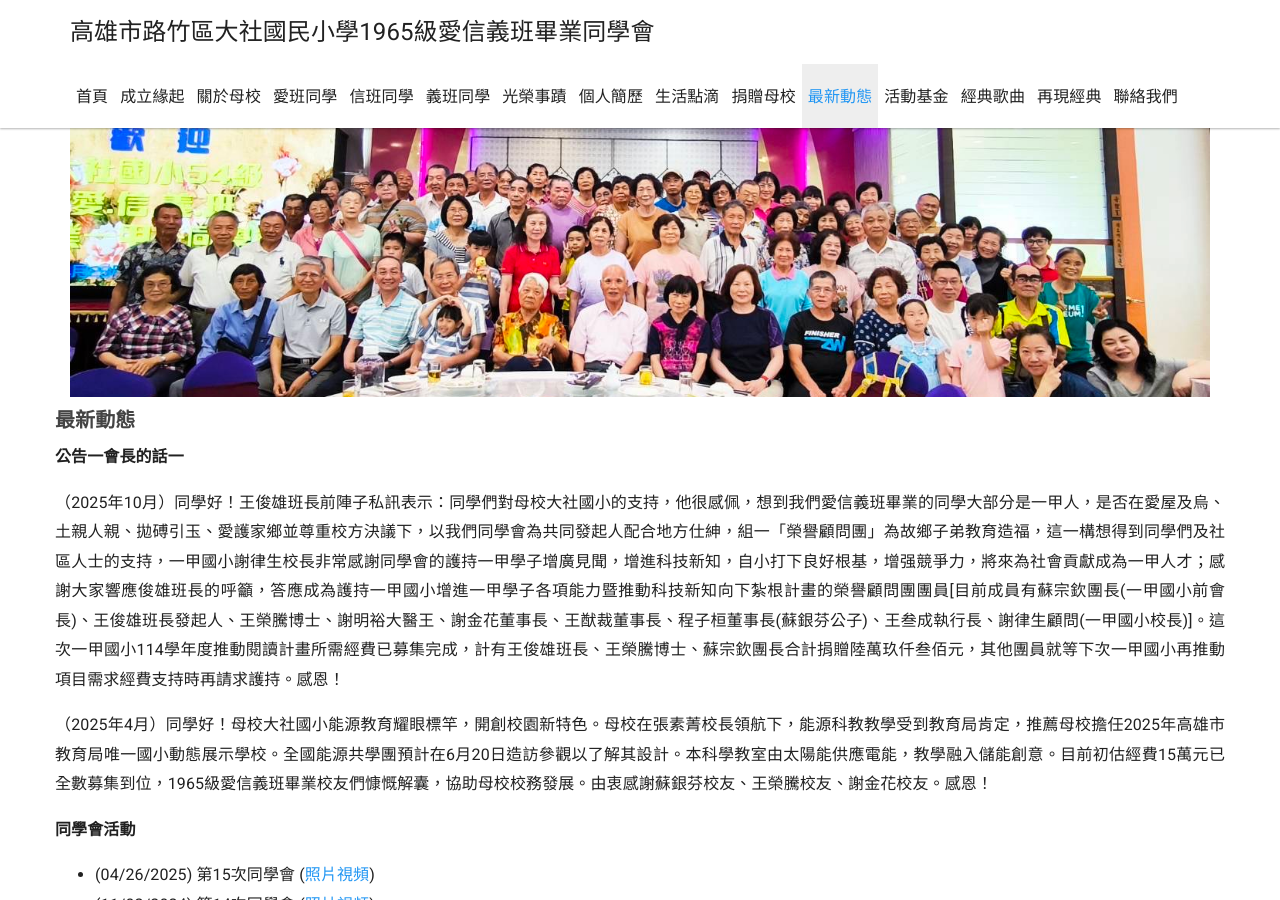
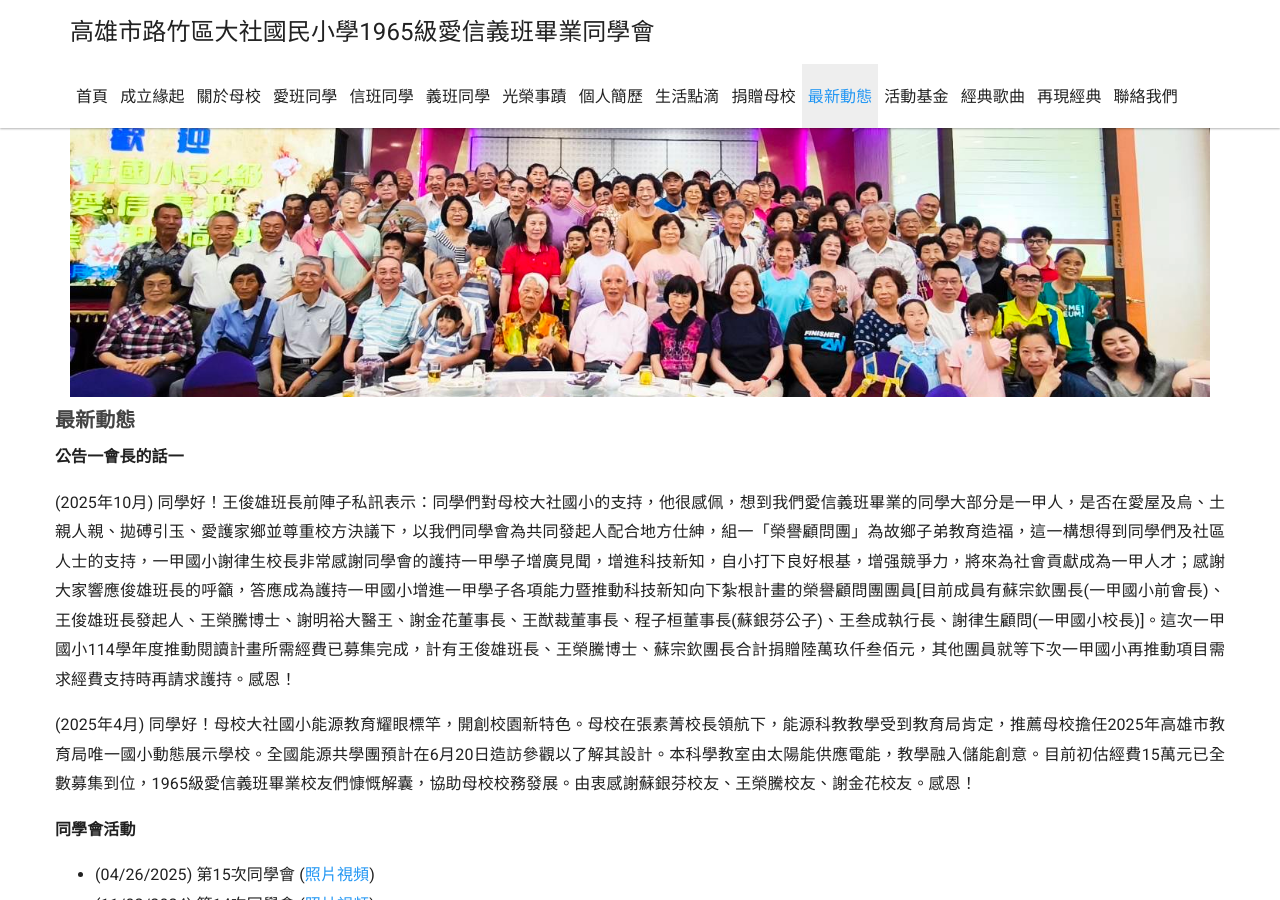
Before and after one commit to dashe1965/dashe1965.github.io, a Jekyll site: the page built from _docs/update/update.md, in a window 1280 px wide and 900 px high. Built offline with Jekyll 4.4.1, drawn with Linux system fonts in a browser that asks for light colours; nearby versions of some CDN libraries.

Commit message:
Update update.md

```diff
--- a/_docs/update/update.md
+++ b/_docs/update/update.md
@@ -6,9 +6,9 @@ sectionid: update
 
 **公告一會長的話一**
 
-（2025年10月）同學好！王俊雄班長前陣子私訊表示：同學們對母校大社國小的支持，他很感佩，想到我們愛信義班畢業的同學大部分是一甲人，是否在愛屋及烏、土親人親、拋磗引玉、愛護家鄉並尊重校方決議下，以我們同學會為共同發起人配合地方仕紳，組一「榮譽顧問團」為故鄉子弟教育造福，這一構想得到同學們及社區人士的支持，一甲國小謝律生校長非常感謝同學會的護持一甲學子增廣見聞，增進科技新知，自小打下良好根基，增强競爭力，將來為社會貢獻成為一甲人才；感謝大家響應俊雄班長的呼籲，答應成為護持一甲國小增進一甲學子各項能力暨推動科技新知向下紮根計畫的榮譽顧問團團員[目前成員有蘇宗欽團長(一甲國小前會長)、王俊雄班長發起人、王榮騰博士、謝明裕大醫王、謝金花董事長、王猷裁董事長、程子桓董事長(蘇銀芬公子)、王叁成執行長、謝律生顧問(一甲國小校長)]。這次一甲國小114學年度推動閱讀計畫所需經費已募集完成，計有王俊雄班長、王榮騰博士、蘇宗欽團長合計捐贈陸萬玖仟叁佰元，其他團員就等下次一甲國小再推動項目需求經費支持時再請求護持。感恩！
+(2025年10月) 同學好！王俊雄班長前陣子私訊表示：同學們對母校大社國小的支持，他很感佩，想到我們愛信義班畢業的同學大部分是一甲人，是否在愛屋及烏、土親人親、拋磗引玉、愛護家鄉並尊重校方決議下，以我們同學會為共同發起人配合地方仕紳，組一「榮譽顧問團」為故鄉子弟教育造福，這一構想得到同學們及社區人士的支持，一甲國小謝律生校長非常感謝同學會的護持一甲學子增廣見聞，增進科技新知，自小打下良好根基，增强競爭力，將來為社會貢獻成為一甲人才；感謝大家響應俊雄班長的呼籲，答應成為護持一甲國小增進一甲學子各項能力暨推動科技新知向下紮根計畫的榮譽顧問團團員[目前成員有蘇宗欽團長(一甲國小前會長)、王俊雄班長發起人、王榮騰博士、謝明裕大醫王、謝金花董事長、王猷裁董事長、程子桓董事長(蘇銀芬公子)、王叁成執行長、謝律生顧問(一甲國小校長)]。這次一甲國小114學年度推動閱讀計畫所需經費已募集完成，計有王俊雄班長、王榮騰博士、蘇宗欽團長合計捐贈陸萬玖仟叁佰元，其他團員就等下次一甲國小再推動項目需求經費支持時再請求護持。感恩！
 
-（2025年4月）同學好！母校大社國小能源教育耀眼標竿，開創校園新特色。母校在張素菁校長領航下，能源科教教學受到教育局肯定，推薦母校擔任2025年高雄市教育局唯一國小動態展示學校。全國能源共學團預計在6月20日造訪參觀以了解其設計。本科學教室由太陽能供應電能，教學融入儲能創意。目前初估經費15萬元已全數募集到位，1965級愛信義班畢業校友們慷慨解囊，協助母校校務發展。由衷感謝蘇銀芬校友、王榮騰校友、謝金花校友。感恩！
+(2025年4月) 同學好！母校大社國小能源教育耀眼標竿，開創校園新特色。母校在張素菁校長領航下，能源科教教學受到教育局肯定，推薦母校擔任2025年高雄市教育局唯一國小動態展示學校。全國能源共學團預計在6月20日造訪參觀以了解其設計。本科學教室由太陽能供應電能，教學融入儲能創意。目前初估經費15萬元已全數募集到位，1965級愛信義班畢業校友們慷慨解囊，協助母校校務發展。由衷感謝蘇銀芬校友、王榮騰校友、謝金花校友。感恩！
 
 **同學會活動**
 
```
